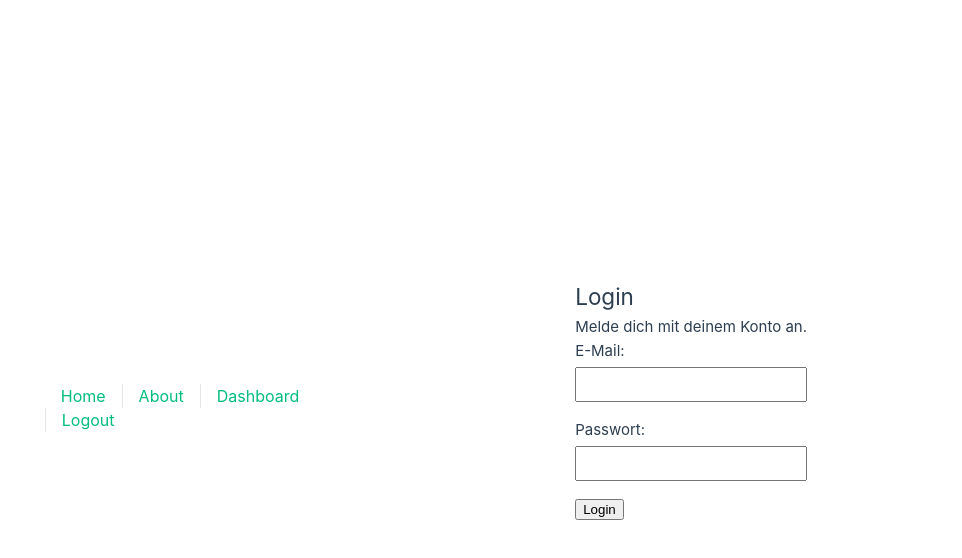
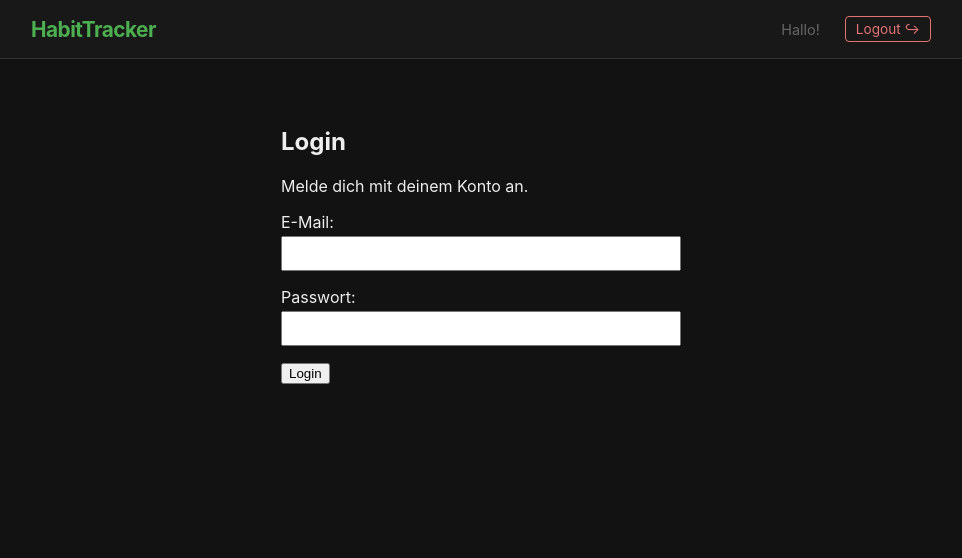
Before and after one commit to pascal-03-12/T4-Habit-Tracker, a Vue app in the folder frontend/Habit-Tracker-V/: page /login in a window 1280 px wide. Shown: the top 558 px of the page, without its empty margins (159-1121 px from the left). Built offline with nearby package versions, Linux system fonts and the light colour scheme; sample sign-in values are in the browser's storage; the HTML template or start-up script is replaced by a standard one.

Commit message:
Layout zentriert

```diff
--- a/frontend/Habit-Tracker-V/src/App.vue
+++ b/frontend/Habit-Tracker-V/src/App.vue
@@ -12,85 +12,122 @@ const handleLogout = () => {
 <template>
   <header>
     <div class="wrapper">
+      <div class="logo-area">
+        <span class="app-title">HabitTracker</span>
+      </div>
+
       <nav>
-        <RouterLink to="/">Home</RouterLink>
-        <RouterLink to="/about">About</RouterLink>
-
         <template v-if="!authStore.isAuthenticated">
-          <RouterLink to="/register">Registrierung</RouterLink>
           <RouterLink to="/login">Login</RouterLink>
+          <RouterLink to="/register" class="btn-primary">Registrieren</RouterLink>
         </template>
 
         <template v-else>
-          <RouterLink to="/dashboard">Dashboard</RouterLink>
-          <a href="#" @click.prevent="handleLogout">Logout</a>
+          <span class="user-greeting">Hallo!</span>
+          <a href="#" @click.prevent="handleLogout" class="logout-link">Logout ↪</a>
         </template>
       </nav>
     </div>
   </header>
+  <main class="main-container">
+    <RouterView/>
+  </main>
+</template>
 
-  <RouterView />
-</template>
+<style>
+body {
+  margin: 0;
+  padding: 0;
+  background-color: #121212;
+  color: #eee;
+  font-family: 'Inter', sans-serif;
+  min-width: 320px;
+  min-height: 100vh;
+}
+#app {
+  max-width: 100%;
+  margin: 0;
+  padding: 0;
+  display: block !important;
+  font-weight: normal;
+}
+</style>
 
 <style scoped>
 header {
-  line-height: 1.5;
-  max-height: 100vh;
+  width: 100%;
+  background-color: #181818;
+  border-bottom: 1px solid #333;
+  padding: 1rem 0;
+  margin-bottom: 2rem;
+  position: sticky;
+  top: 0;
+  z-index: 100;
 }
+.wrapper {
+  max-width: 900px;
+  margin: 0 auto;
+  padding: 0 1rem;
 
-.logo {
-  display: block;
-  margin: 0 auto 2rem;
+  display: flex;
+  justify-content: space-between;
+  align-items: center;
 }
-
+.app-title {
+  font-weight: bold;
+  font-size: 1.3rem;
+  color: #4caf50;
+  letter-spacing: -0.5px;
+}
 nav {
+  display: flex;
+  align-items: center;
+  gap: 20px;
+}
+nav a {
+  text-decoration: none;
+  color: #aaa;
+  font-size: 0.95rem;
+  transition: color 0.2s;
+}
+nav a:hover {
+  color: white;
+}
+.logout-link {
+  color: #e57373;
+  border: 1px solid #e57373;
+  padding: 4px 10px;
+  border-radius: 4px;
+  font-size: 0.85rem;
+}
+.logout-link:hover {
+  background-color: #e57373;
+  color: white;
+}
+.user-greeting {
+  color: #666;
+  font-size: 0.9rem;
+  margin-right: 5px;
+}
+@media (max-width: 600px) {
+  .user-greeting { display: none; }
+  .wrapper { flex-direction: column; gap: 10px; }
+}
+.main-container {
+  max-width: 900px;
+  margin: 0 auto;
+  padding: 0 1rem;
   width: 100%;
-  font-size: 12px;
-  text-align: center;
-  margin-top: 2rem;
 }
-
-nav a.router-link-exact-active {
-  color: var(--color-text);
+<style>
+body {
+  display: block !important;
+  width: 100% !important;
+  margin: 0;
 }
-
-nav a.router-link-exact-active:hover {
-  background-color: transparent;
-}
-
-nav a {
-  display: inline-block;
-  padding: 0 1rem;
-  border-left: 1px solid var(--color-border);
-}
-
-nav a:first-of-type {
-  border: 0;
-}
-
-@media (min-width: 1024px) {
-  header {
-    display: flex;
-    place-items: center;
-    padding-right: calc(var(--section-gap) / 2);
-  }
-
-  .logo {
-    margin: 0 2rem 0 0;
-  }
-
-  header .wrapper {
-    display: flex;
-    place-items: flex-start;
-    flex-wrap: wrap;
-  }
-
-  nav {
-    text-align: left;
-    margin-left: -1rem;
-    font-size: 1rem;
-    padding: 1rem 0;
-    margin-top: 1rem;
-  }
+#app {
+  display: block !important;
+  max-width: 100% !important;
+  padding: 0 !important;
 }
 </style>
--- a/frontend/Habit-Tracker-V/src/main.ts
+++ b/frontend/Habit-Tracker-V/src/main.ts
@@ -1,4 +1,4 @@
-import './assets/main.css'
+//import './assets/main.css'
 
 import { createApp } from 'vue'
 import { createPinia } from 'pinia'
--- a/frontend/Habit-Tracker-V/src/views/HabitItem.vue
+++ b/frontend/Habit-Tracker-V/src/views/HabitItem.vue
@@ -1,6 +1,5 @@
 <script setup lang="ts">
 import { type Habit, useHabitStore } from '@/stores/habits';
-
 const props = defineProps<{
   habit: Habit
 }>();
@@ -77,29 +76,50 @@ const confirmDelete = async () => {
 .habit-card {
   background: #1e1e1e;
   border: 1px solid #333;
-  padding: 1rem;
+  padding: 0.8rem 1rem;
   margin-bottom: 10px;
   border-radius: 8px;
   display: flex;
-  justify-content: space-between;
-  align-items: center;
+  flex-direction: column;
+  gap: 10px;
   color: #eee;
-  gap: 10px;
 }
 
-@media (max-width: 600px) {
-  .habit-card { flex-direction: column; align-items: flex-start; }
-  .habit-actions { width: 100%; justify-content: flex-end; }
+@media (min-width: 600px) {
+  .habit-card {
+    flex-direction: row;
+    align-items: center;
+    justify-content: space-between;
+    gap: 15px;
+  }
 }
 
-.habit-info { display: flex; align-items: center; gap: 10px; font-weight: bold;}
+.habit-info {
+  display: flex;
+  align-items: center;
+  gap: 10px;
+  font-weight: bold;
+  flex: 1;
+  min-width: 0;
+}
+
+.habit-name {
+  white-space: nowrap;
+  overflow: hidden;
+  text-overflow: ellipsis;
+  max-width: 100%;
+}
+
+.badge, .habit-history, .habit-actions {
+  flex-shrink: 0;
+}
+
 .badge { font-size: 0.7rem; padding: 2px 6px; border-radius: 4px; text-transform: uppercase; }
 .badge.positive { background-color: #1b5e20; color: #a5d6a7; border: 1px solid #2e7d32; }
 .badge.negative { background-color: #b71c1c; color: #ef9a9a; border: 1px solid #c62828; }
 
-.habit-history { display: flex; align-items: center; gap: 8px; }
-.streak-count { font-size: 0.9rem; color: #ff9800; font-weight: bold; }
-.dots { display: flex; gap: 3px; }
+.streak-count { font-size: 0.9rem; color: #ff9800; font-weight: bold; min-width: 40px; text-align: right;}
+.dots { display: flex; gap: 4px; }
 .dot { width: 8px; height: 8px; border-radius: 50%; background-color: #333; border: 1px solid #444; }
 .dot.active { background-color: #4caf50; border-color: #66bb6a; box-shadow: 0 0 5px #4caf50; }
 
@@ -107,8 +127,7 @@ const confirmDelete = async () => {
 .track-btn { padding: 6px 10px; border: none; border-radius: 4px; cursor: pointer; font-size: 0.8rem; color: white; }
 .track-btn.positive { background-color: #2e7d32; }
 .track-btn.negative { background-color: #1565c0; }
-.status-done { color: #66bb6a; font-weight: bold; border: 1px solid #66bb6a; padding: 5px 10px; border-radius: 4px; }
-
+.status-done { color: #66bb6a; font-weight: bold; border: 1px solid #66bb6a; padding: 4px 8px; border-radius: 4px; font-size: 0.9rem; }
 .edit-icon, .delete-icon { background: none; border: none; cursor: pointer; font-size: 1.1rem; opacity: 0.6; }
 .edit-icon:hover, .delete-icon:hover { opacity: 1; }
 </style>
```
Also changed, not shown: 7 other files (tests, documents, lock files or other folders).
